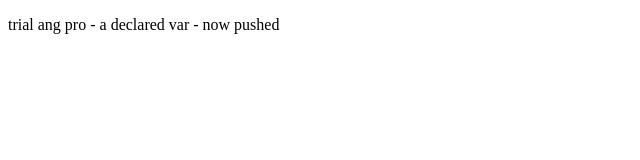
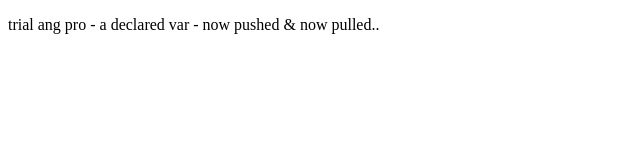
Before and after one commit to Sachinoswal73/trialAng, an Angular app: page / in a window 1280 px wide. Shown: the top 160 px of the page, without its empty margins (0-640 px from the left). Built offline with nearby package versions, Linux system fonts and the light colour scheme.

Commit message:
Update app.component.html - pulled
pulled

```diff
--- a/src/app/app.component.html
+++ b/src/app/app.component.html
@@ -1 +1 @@
-<p> trial ang pro - {{ decVar }} - now pushed</p>
+<p> trial ang pro - {{ decVar }} - now pushed & now pulled..</p>
```
